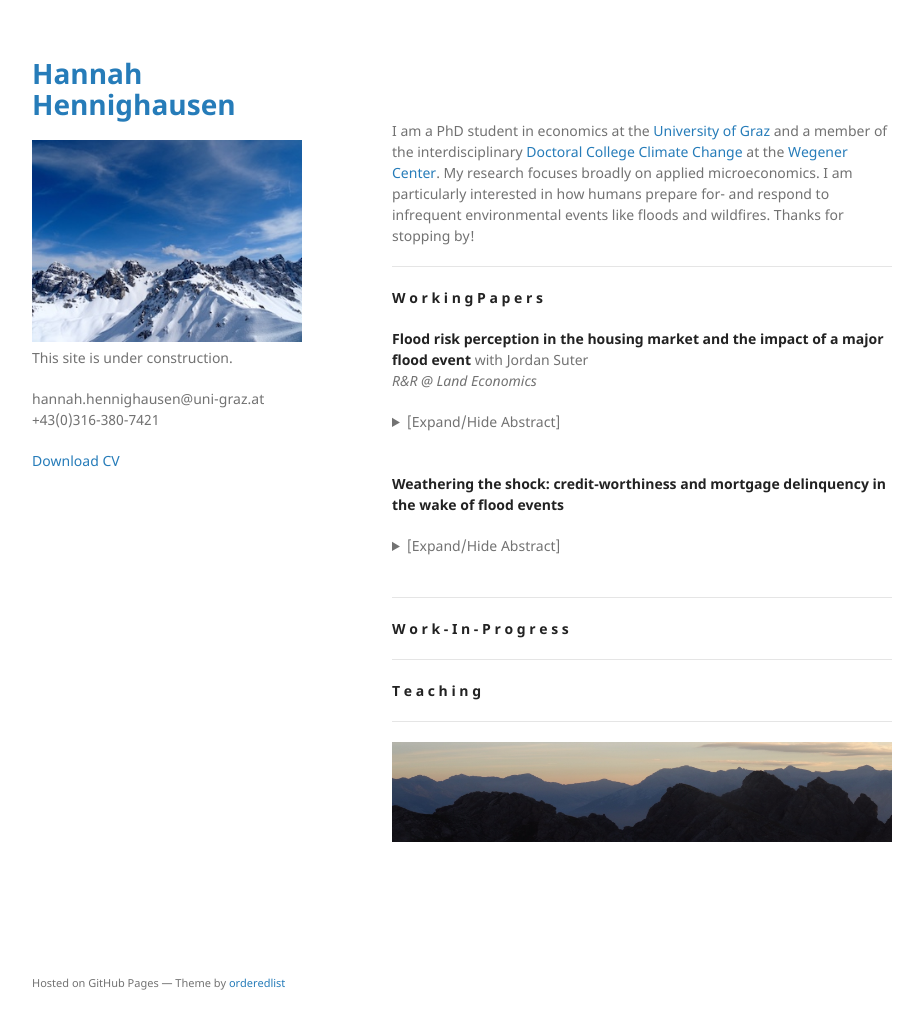
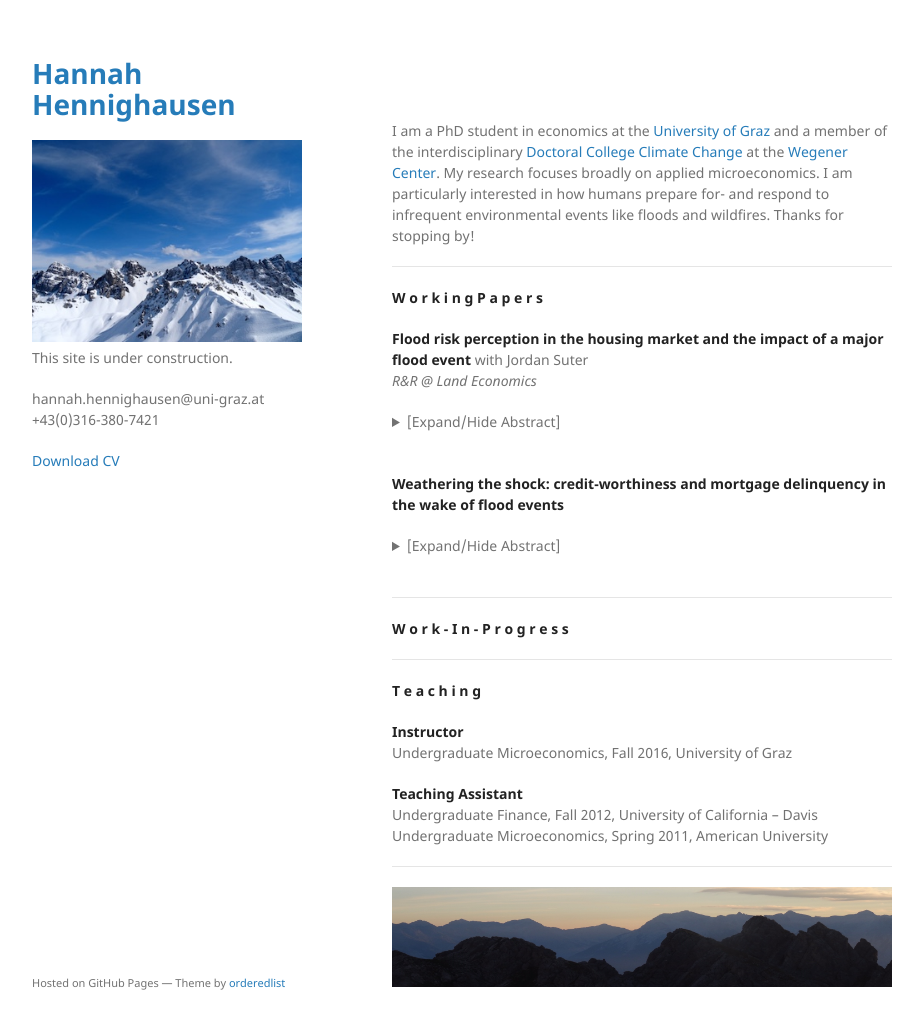
Before and after one commit to hannahhennighausen/hannahhennighausen.github.io, a Jekyll site: the page built from index.md, in a window 1280 px wide and 1062 px high. Shown: the top 1029 px of the window, without its empty margins (178-1101 px from the left). Built offline with Jekyll 4.4.1, drawn with Linux system fonts in a browser that asks for light colours.

Commit message:
Update index.md

```diff
--- a/index.md
+++ b/index.md
@@ -37,6 +37,14 @@ Linking individual financial outcomes with flood events provides insights into t
 * * *
 
 **T e a c h i n g**
+<br />
+
+**Instructor** <br />
+Undergraduate Microeconomics, Fall 2016, University of Graz
+
+**Teaching Assistant** <br />
+Undergraduate Finance, Fall 2012, University of California – Davis <br />
+Undergraduate Microeconomics, Spring 2011, American University
 
 * * *
 
```
